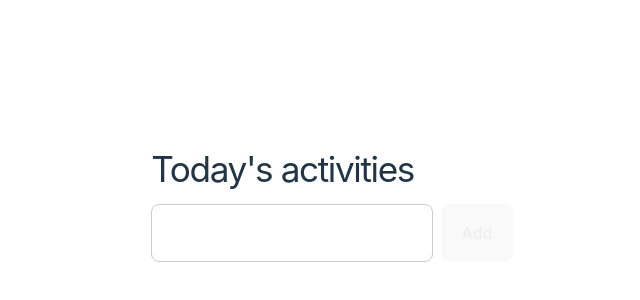
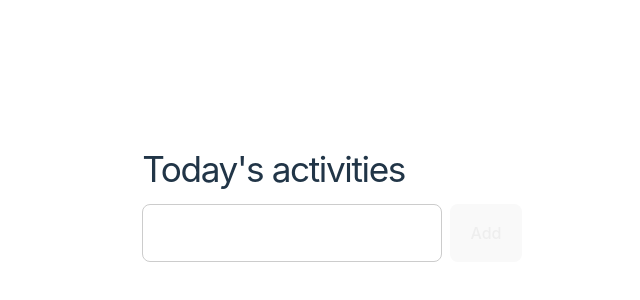
Before and after one commit to GRdevelops/to-do-list-with-vannilla-js, a website built with Vite: page index.html in a window 1280 px wide. Shown: the part 194-494 px from the top of the page, without its empty margins (308-948 px from the left). Built offline with nearby package versions, Linux system fonts and the light colour scheme.

Commit message:
responsiveness

```diff
--- a/style.css
+++ b/style.css
@@ -33,6 +33,7 @@ body {
   place-items: center;
   min-width: 320px;
   min-height: 100vh;
+  padding: 0 .5rem;
 }
 
 h1 {
@@ -87,10 +88,22 @@ button:active {
   }
 }
 
-form {
+/* form {
   display: flex;
   align-items: center;
+  flex-wrap: wrap;
   gap: .5rem;
+} */
+
+form {
+  display: grid;
+  gap: .5rem;
+  grid-template-columns: minmax(200px, 300px) 1fr;
+}
+@media screen and (max-width: 350px) {
+  form {
+    grid-template-columns: 1fr;
+  }
 }
 
 input {
@@ -105,7 +118,6 @@ input {
 input:focus {
   outline: none;
   animation: pulse 2s infinite;
-
 }
 
 @keyframes pulse {
```
